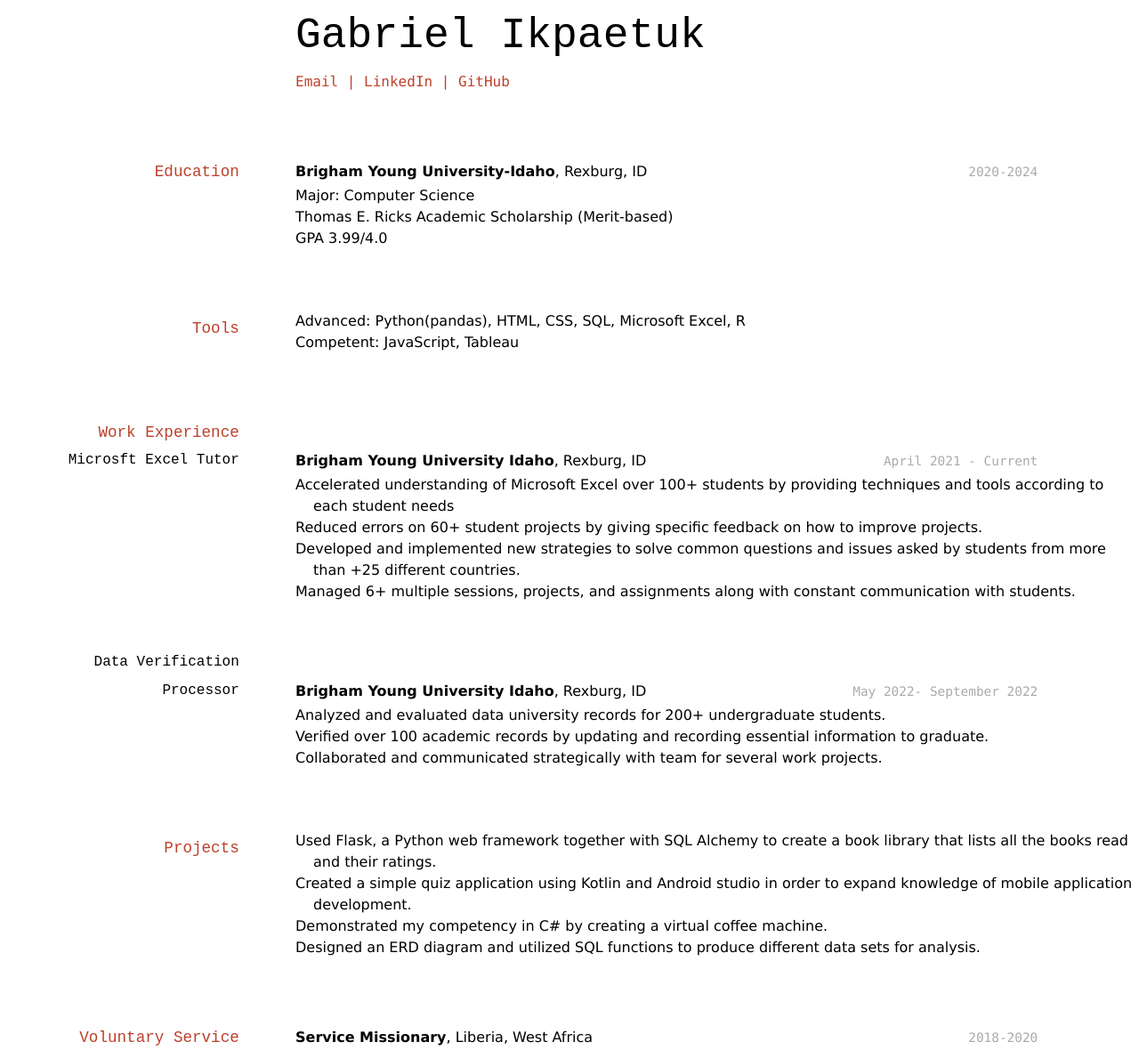
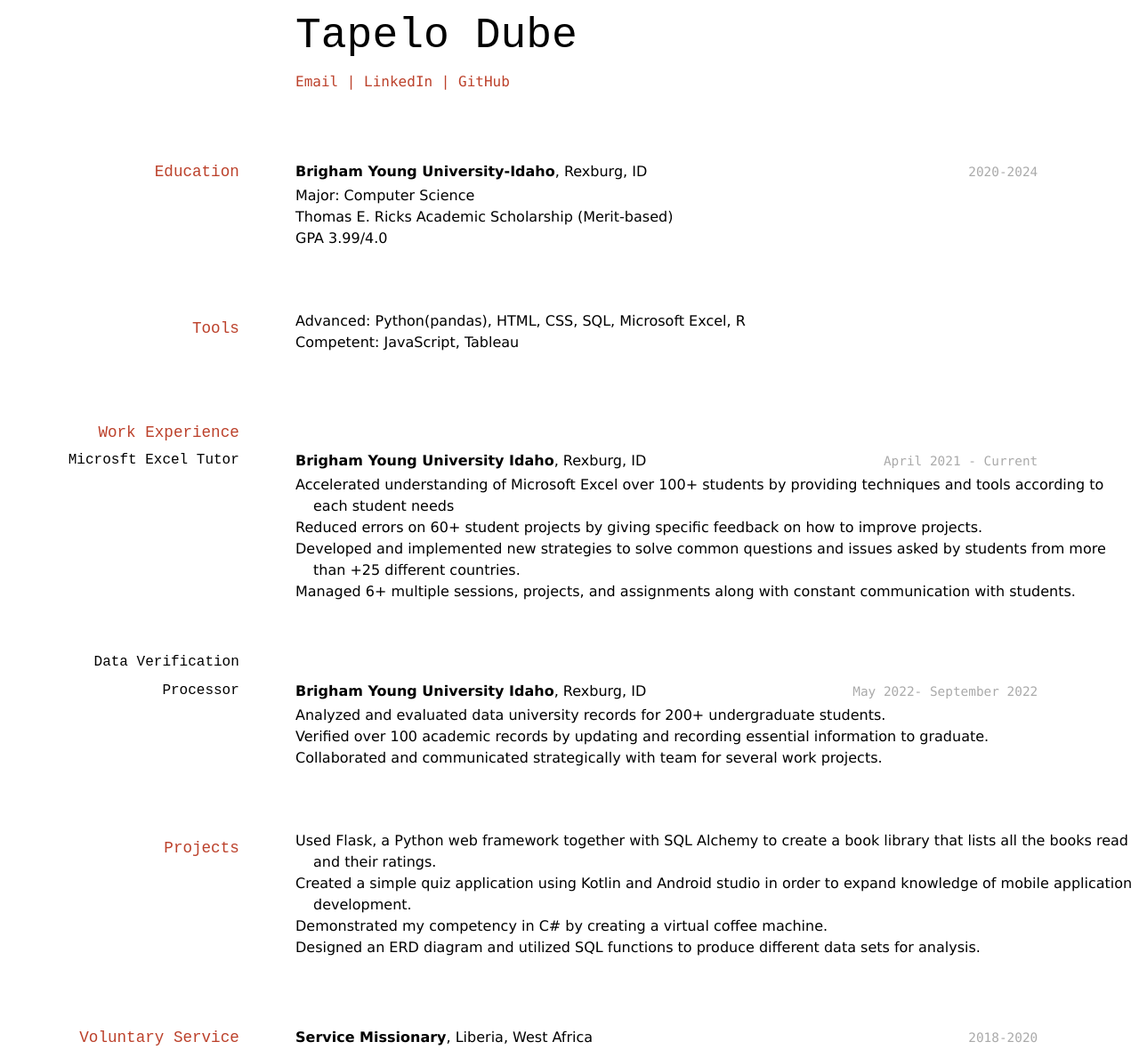
Before and after one commit to byuids-resumes/tapelo_resume, a Jekyll site: the page built from docs/index.md, in a window 1280 px wide. Shown: the whole page at 89% size. Built offline with Jekyll 4.4.1, drawn with Linux system fonts in a browser that asks for light colours.

Commit message:
put my name on my resume

```diff
--- a/docs/index.md
+++ b/docs/index.md
@@ -2,7 +2,7 @@
 layout: cv
 title: Tapelo Dube's Resume
 ---
-# Gabriel Ikpaetuk
+# Tapelo Dube
 
 <div id="webaddress">
 <a href="tapelo.dbe@gmail.com">Email</a>
```
